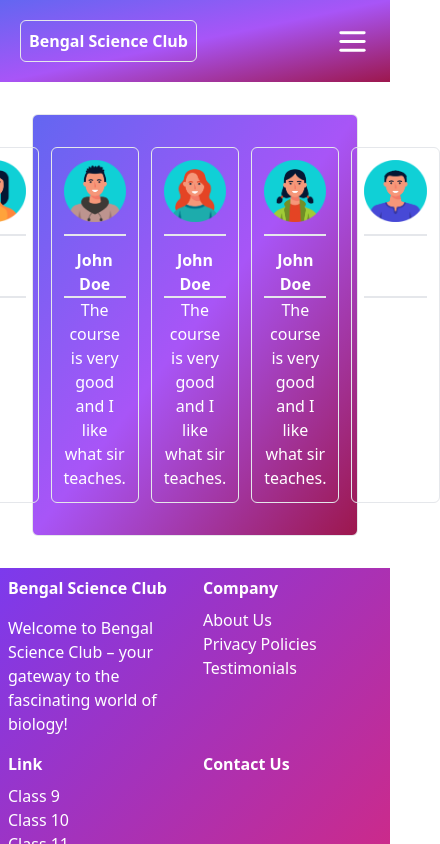
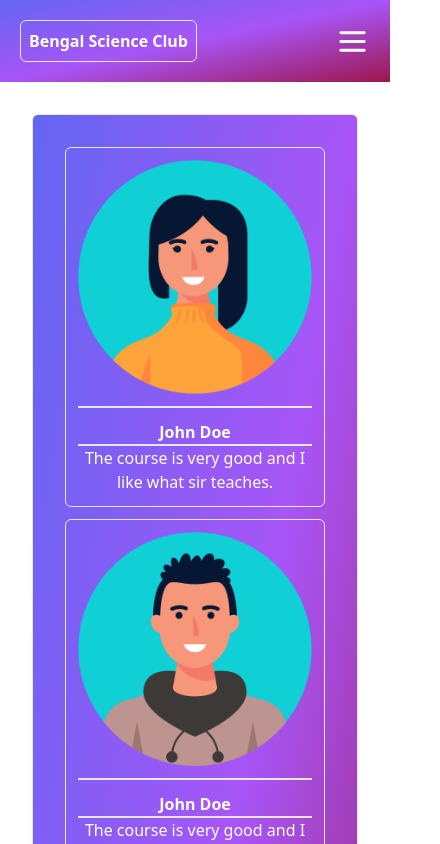
Before and after one commit to tanbirali/Bengal-Science-Club-Website, a React (Vite) app: page /testimonials in a window 390 px wide. Shown: the top 844 px of the page, 440 px wide, since content can reach past the window. Built offline with nearby package versions, Linux system fonts and the light colour scheme.

Commit message:
Testimonials made fit for mobile screens

```diff
--- a/src/components/Testimonials.jsx
+++ b/src/components/Testimonials.jsx
@@ -45,9 +45,9 @@ const Testimonials = () => {
         bg-gradient-to-br from-indigo-500 via-purple-500 to-pink-800
         rounded-md "
       >
-        <div className="flex space-x-3">
+        <div className="flex gap-3 flex-col lg:flex-row">
           {data.map((student, index) => (
-            <div key={index}>
+            <div key={index} className="">
               <div className="flex flex-col space-y-3 items-center border rounded-md p-3">
                 <img src={student.image} alt="alt" />
                 <div className="border w-full"></div>
```
